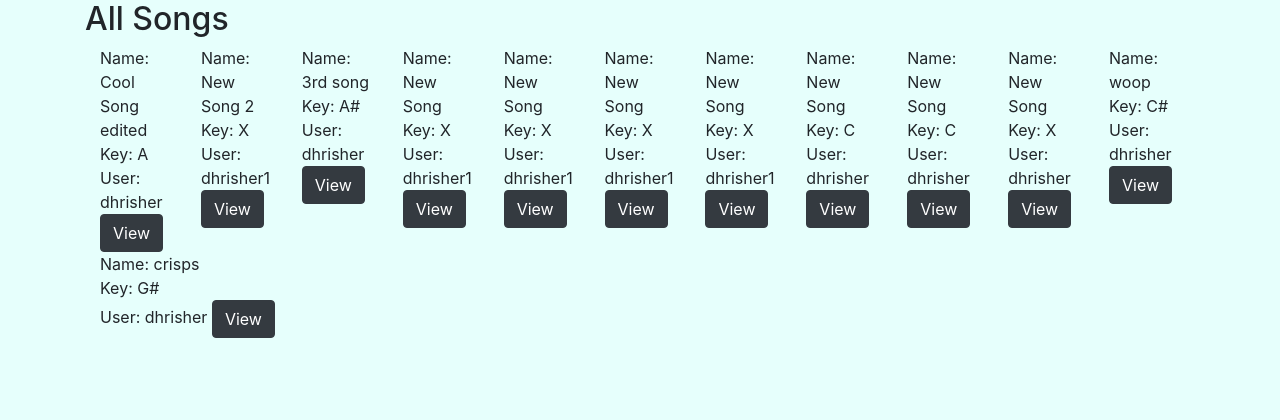
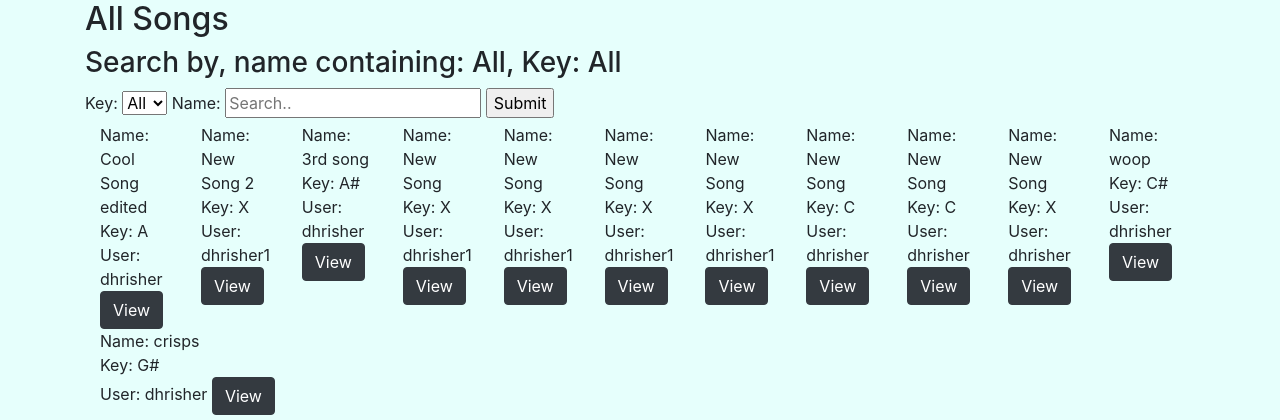
Before and after one commit to dhrisher/django-whistle-tab-site, a Django app: page / in a window 1280 px wide. Shown: the part 56-476 px from the top of the page. Run offline with Django 3.2, Linux system fonts and the light colour scheme; data comes from the database, SQL or seed files in the repository; both versions use the stored data as it was after the commit; some libraries are stand-ins or nearby versions.

Commit message:
added search functionality to the main song view page

```diff
--- a/tabs/templates/tabs/all_song_list.html
+++ b/tabs/templates/tabs/all_song_list.html
@@ -5,6 +5,30 @@
 {% block body_block %}
 
 <h2>All Songs</h2>
+
+<h3>Search by, name containing: {{song_name}}, Key: {{key}}</h3>
+        <form action="" method="POST">
+            {% csrf_token %}
+            <label for="keys">Key:</label>
+              <select id="keys" name="keys">
+                  <option value="All">All</option>
+                <option value="A">A</option>
+                <option value="A#">A#</option>
+                <option value="B">B</option>
+                <option value="C">C</option>
+                <option value="C#">C#</option>
+                <option value="D">D</option>
+                <option value="D#">D#</option>
+                <option value="E">E</option>
+                <option value="F">F</option>
+                <option value="F#">F#</option>
+                <option value="G">G</option>
+                <option value="G#">G#</option>
+              </select>
+            <label for="song_name">Name:</label>
+                <input id="song_name" name="song_name" type="text" placeholder="Search..">
+              <input type="submit">
+        </form>
 
 <div class="container">
 
--- a/tabs/templates/tabs/song_list.html
+++ b/tabs/templates/tabs/song_list.html
@@ -10,6 +10,8 @@
 <div class="container">
 
     <div class="row align-items-start">
+
+
 
     {% for song in songs %}
         <div class="outer_container song_list">
--- a/tabs/views.py
+++ b/tabs/views.py
@@ -8,14 +8,35 @@ from django.urls import reverse
 
 
 #########################################################################################
+# display all songs on the database
+# when a post request is submitted from the search bar then display the filtered results
+# logic included to deal with combinations of search parameters
 
 def song_list_all(request):
     current_user = request.user
     songs = Song.objects.all()
 
-    context = {'songs': songs, 'current_user': current_user}
+    if request.method == 'POST':
+        song_name = request.POST['song_name']
+        key = request.POST['keys']
 
-    return render(request, 'tabs/all_song_list.html', context)
+        if key == 'All' and song_name == '':
+            songs = Song.objects.all()
+        elif key == 'All':
+            songs = songs.filter(name__contains=song_name)
+        elif song_name == '':
+            songs = songs.filter(key=key)
+        else:
+            songs = songs.filter(key=key).filter(name__contains=song_name)
+
+        context = {'songs': songs, 'current_user': current_user, 'song_name': song_name, 'key' : key}
+
+        return render(request, 'tabs/all_song_list.html', context)
+    else:
+
+        context = {'songs': songs, 'current_user': current_user, 'song_name': "All", 'key' : 'All'}
+
+        return render(request, 'tabs/all_song_list.html', context)
 
 
 ##########################################################################################
```
Also changed, not shown: tabs/models.py (+16 -14 lines), db.sqlite3.
